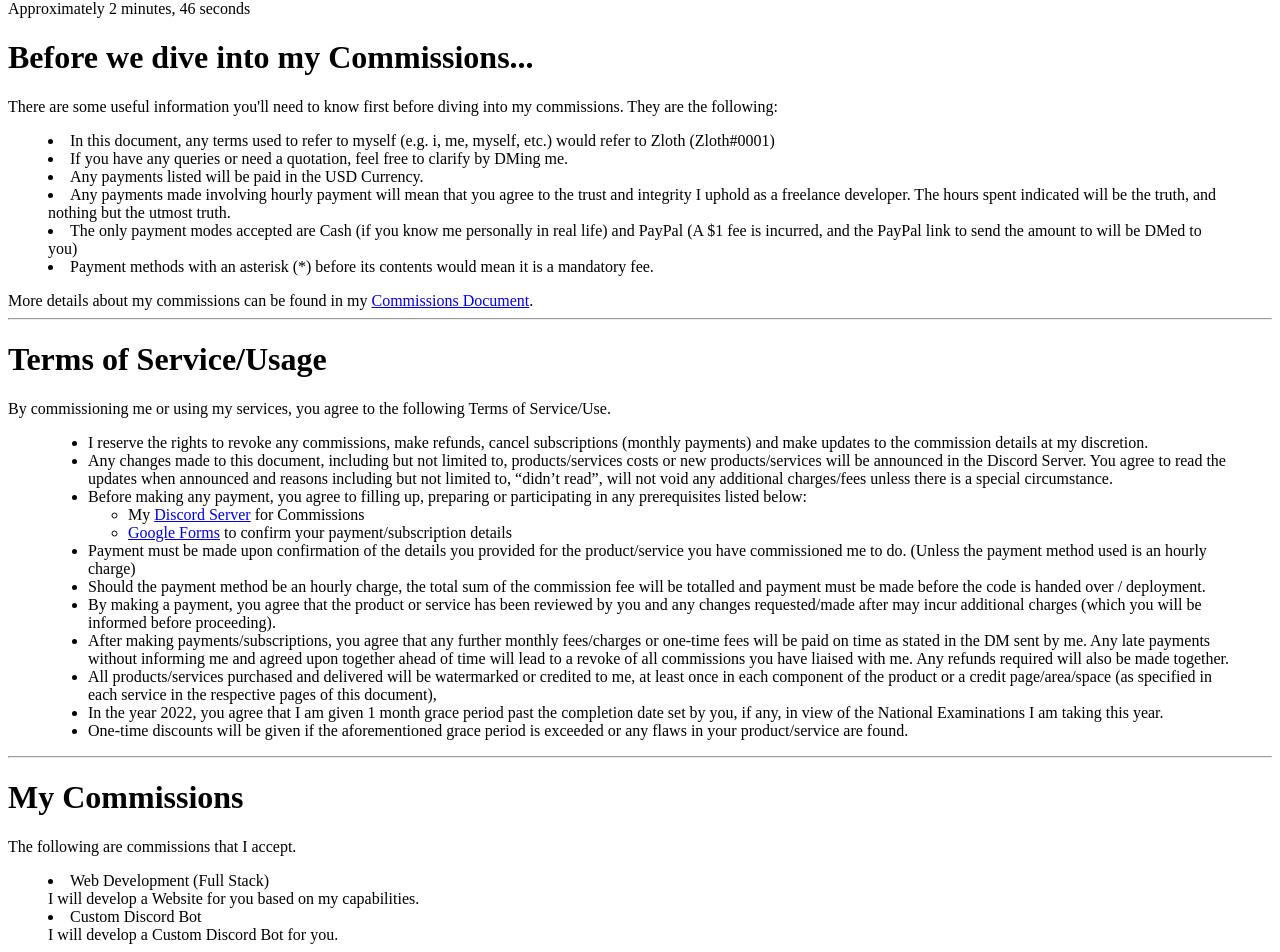
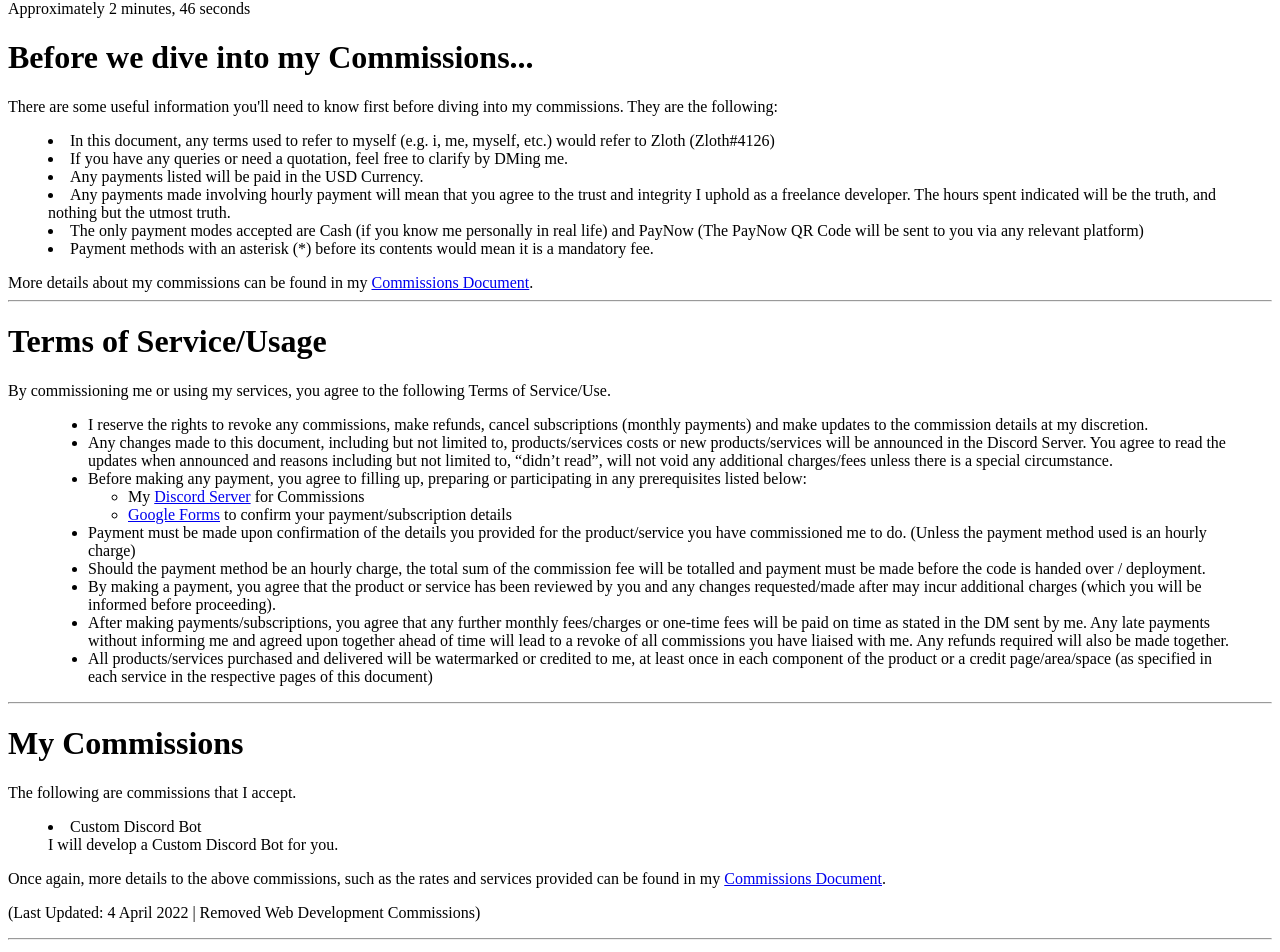
Before and after one commit to gavintjhxx/nextjs-profile-website, a Next.js app: page /commissions in a window 1280 px wide. Shown: the part 252-1204 px from the top of the page. Built offline with nearby package versions, Linux system fonts and the light colour scheme.

Commit message:
[page/commissions] remove web development comms and update TOS

```diff
--- a/components/commissions/tos.js
+++ b/components/commissions/tos.js
@@ -16,9 +16,7 @@ export default function ToS() {
                 <li>Should the payment method be an hourly charge, the total sum of the commission fee will be totalled and payment must be made before the code is handed over / deployment.</li>
                 <li>By making a payment, you agree that the product or service has been reviewed by you and any changes requested/made after may incur additional charges (which you will be informed before proceeding).</li>
                 <li>After making payments/subscriptions, you agree that any further monthly fees/charges or one-time fees will be paid on time as stated in the DM sent by me. Any late payments without informing me and agreed upon together ahead of time will lead to a revoke of all commissions you have liaised with me. Any refunds required will also be made together.</li>
-                <li>All products/services purchased and delivered will be watermarked or credited to me, at least once in each component of the product or a credit page/area/space (as specified in each service in the respective pages of this document),</li>
-                <li>In the year 2022, you agree that I am given 1 month grace period past the completion date set by you, if any, in view of the National Examinations I am taking this year. </li>
-                <li>One-time discounts will be given if the aforementioned grace period is exceeded or any flaws in your product/service are found.</li>
+                <li>All products/services purchased and delivered will be watermarked or credited to me, at least once in each component of the product or a credit page/area/space (as specified in each service in the respective pages of this document)</li>
             </ul>
         </blockquote>
     )
--- a/pages/commissions.js
+++ b/pages/commissions.js
@@ -33,11 +33,11 @@ export default function Commissions() {
                         "There are some useful information you'll need to know first before diving into my commissions. They are the following:"
                     />
                     <BlogSectionEmbed text={
-                        ["In this document, any terms used to refer to myself (e.g. i, me, myself, etc.) would refer to Zloth (Zloth#0001)",
+                        ["In this document, any terms used to refer to myself (e.g. i, me, myself, etc.) would refer to Zloth (Zloth#4126)",
                         "If you have any queries or need a quotation, feel free to clarify by DMing me.",
                         "Any payments listed will be paid in the USD Currency.",
                         "Any payments made involving hourly payment will mean that you agree to the trust and integrity I uphold as a freelance developer. The hours spent indicated will be the truth, and nothing but the utmost truth.",
-                        "The only payment modes accepted are Cash (if you know me personally in real life) and PayPal (A $1 fee is incurred, and the PayPal link to send the amount to will be DMed to you)",
+                        "The only payment modes accepted are Cash (if you know me personally in real life) and PayNow (The PayNow QR Code will be sent to you via any relevant platform)",
                         "Payment methods with an asterisk (*) before its contents would mean it is a mandatory fee."].map((item) => (
                             <BlogSectionEmbedList content={item} />
                         ))
@@ -60,13 +60,15 @@ export default function Commissions() {
                     />
                     <BlogSectionEmbed text={
                         [
-                            { name: "Web Development (Full Stack)", description: "I will develop a Website for you based on my capabilities." },
                             { name: "Custom Discord Bot", description: "I will develop a Custom Discord Bot for you."}
                         ].map((item) => (
                             <BlogSectionEmbedList content={<>{item.name}<br />{item.description}</>} />
-                        ))
+                            ))
                     }/>
                     Once again, more details to the above commissions, such as the rates and services provided can be found in my <span><BlogLink url="https://docs.google.com/document/d/1hAMi55uJukycWBknHLHibHFasu6EimLbqoPteVGk-iE/edit?usp=sharing" name="Commissions Document" />.</span>
+                    <BlogSectionText text=
+                        "(Last Updated: 4 April 2022 | Removed Web Development Commissions)"
+                    />
 
                     <BlogDivider />
 
```
